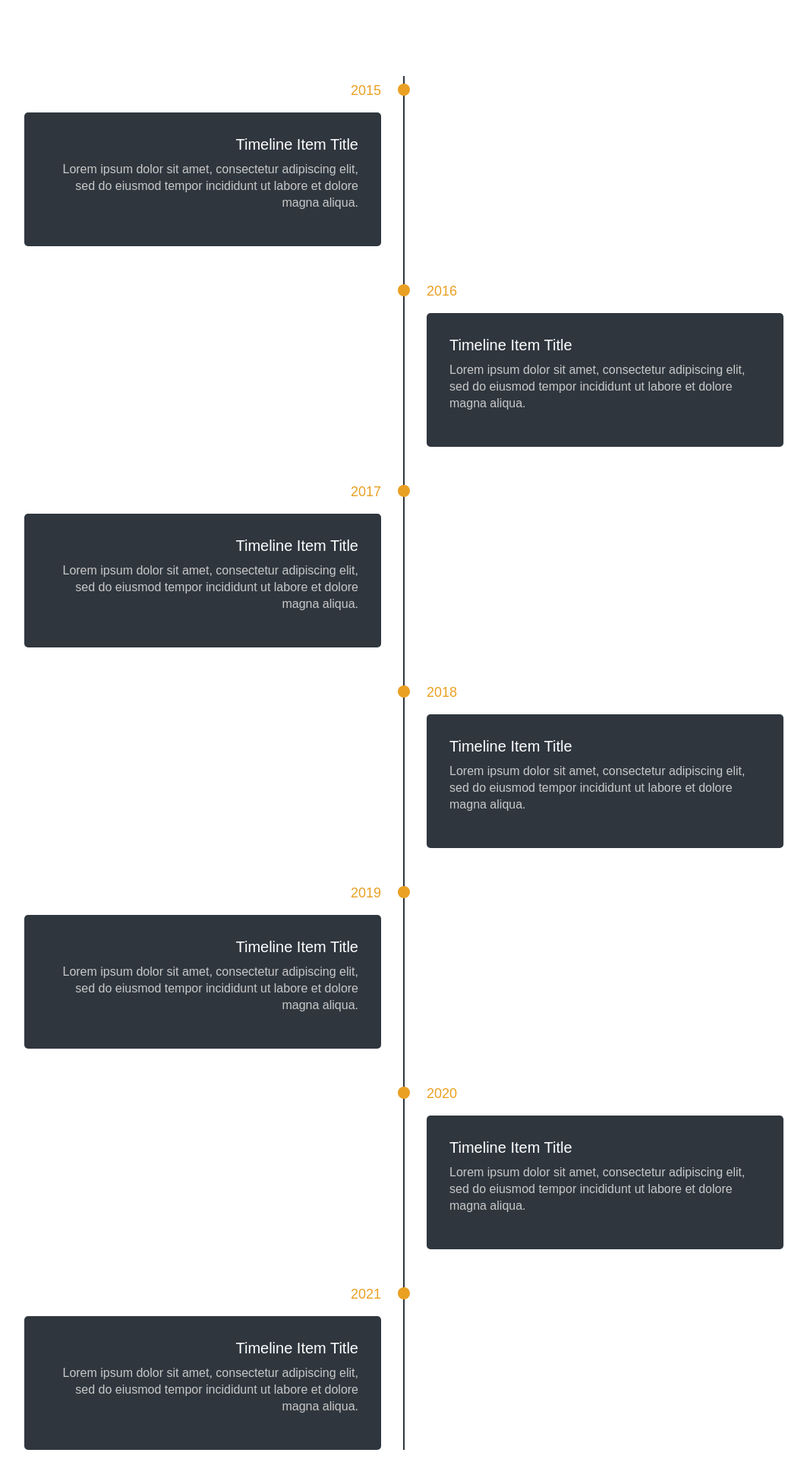
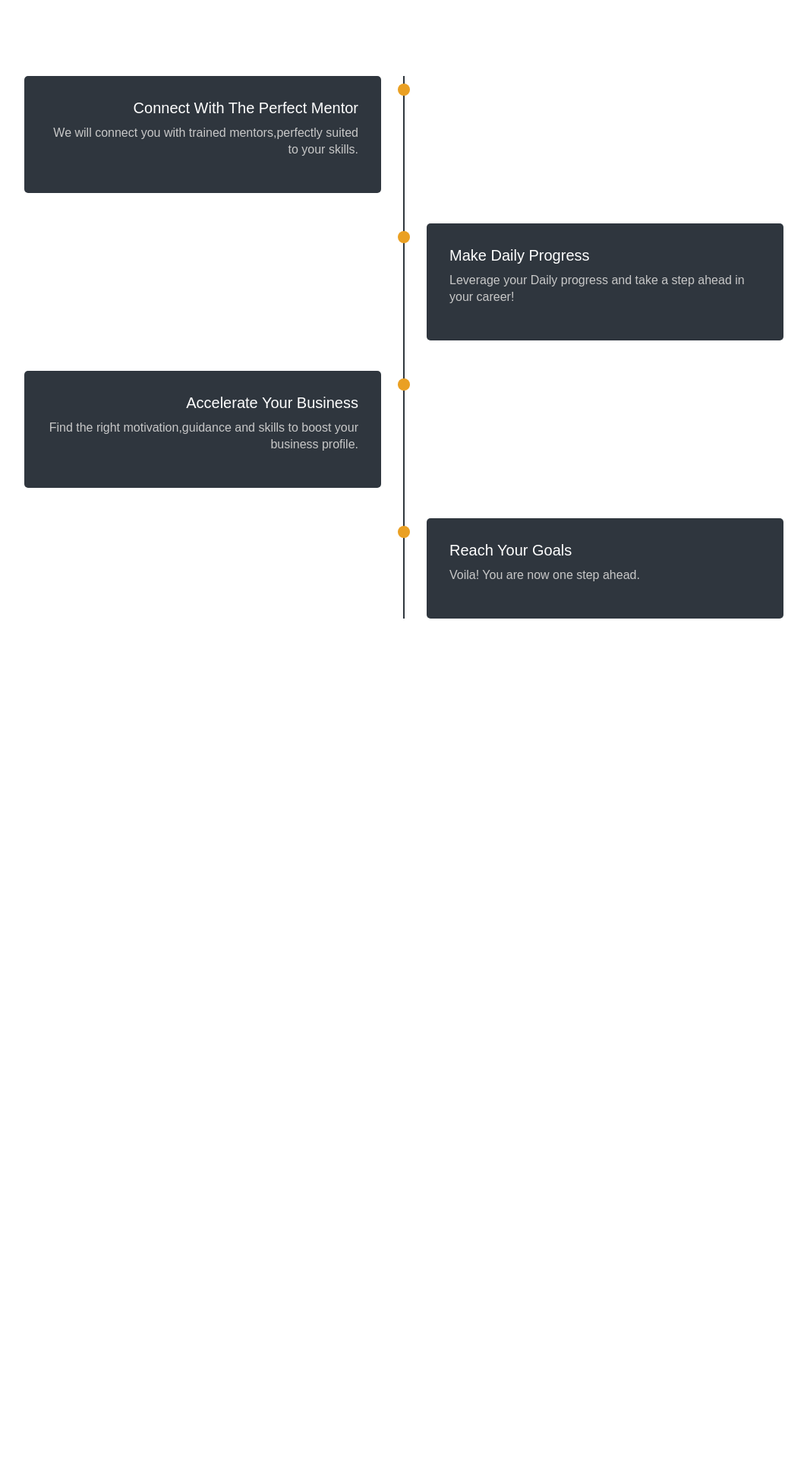
Before and after one commit to santushtisharma10/Elite-hackers, a React (Create React App) app in the folder frontend/: page /timeline in a window 1280 px wide. Shown: the top 1920 px of the page at 76% size, without its empty margins (108-1171 px from the left). After the commit the page ends 914 px from the top, so only its background shows below. Built offline with nearby package versions, Linux system fonts and the light colour scheme.

Commit message:
Update Timeline.js

```diff
--- a/frontend/src/components/Home/Timeline.js
+++ b/frontend/src/components/Home/Timeline.js
@@ -6,62 +6,39 @@ function Timeline() {
     <div>
         <section class="timeline-section">
         <div class="timeline-items">
+
             <div class="timeline-item">
                 <div class="timeline-dot"></div>
-                <div class="timeline-date">2015</div>
-                <div class="timeline-content">
-                    <h3>timeline item title</h3>
-                    <p>Lorem ipsum dolor sit amet, consectetur adipiscing elit, sed do eiusmod tempor incididunt ut labore et dolore magna aliqua. </p>
+                    <div class="timeline-content">
+                    <h3>Connect with the perfect mentor</h3>
+                    <p >We will connect you with trained mentors,perfectly suited to your skills. </p>
                 </div>
             </div>
             <div class="timeline-item">
                 <div class="timeline-dot"></div>
-                <div class="timeline-date">2016</div>
+
                 <div class="timeline-content">
-                    <h3>timeline item title</h3>
-                    <p>Lorem ipsum dolor sit amet, consectetur adipiscing elit, sed do eiusmod tempor incididunt ut labore et dolore magna aliqua. </p>
+                    <h3>Make Daily Progress</h3>
+                    <p>Leverage your Daily progress and take a step ahead in your career! </p>
                 </div>
             </div>
             <div class="timeline-item">
                 <div class="timeline-dot"></div>
-                <div class="timeline-date">2017</div>
+
                 <div class="timeline-content">
-                    <h3>timeline item title</h3>
-                    <p>Lorem ipsum dolor sit amet, consectetur adipiscing elit, sed do eiusmod tempor incididunt ut labore et dolore magna aliqua. </p>
+                    <h3>Accelerate Your business</h3>
+                    <p>Find the right motivation,guidance and skills to boost your business profile.</p>
                 </div>
             </div>
             <div class="timeline-item">
                 <div class="timeline-dot"></div>
-                <div class="timeline-date">2018</div>
+
                 <div class="timeline-content">
-                    <h3>timeline item title</h3>
-                    <p>Lorem ipsum dolor sit amet, consectetur adipiscing elit, sed do eiusmod tempor incididunt ut labore et dolore magna aliqua. </p>
+                    <h3>Reach Your Goals</h3>
+                    <p>Voila! You are now one step ahead. </p>
                 </div>
             </div>
-            <div class="timeline-item">
-                <div class="timeline-dot"></div>
-                <div class="timeline-date">2019</div>
-                <div class="timeline-content">
-                    <h3>timeline item title</h3>
-                    <p>Lorem ipsum dolor sit amet, consectetur adipiscing elit, sed do eiusmod tempor incididunt ut labore et dolore magna aliqua. </p>
-                </div>
-            </div>
-            <div class="timeline-item">
-                <div class="timeline-dot"></div>
-                <div class="timeline-date">2020</div>
-                <div class="timeline-content">
-                    <h3>timeline item title</h3>
-                    <p>Lorem ipsum dolor sit amet, consectetur adipiscing elit, sed do eiusmod tempor incididunt ut labore et dolore magna aliqua. </p>
-                </div>
-            </div>
-            <div class="timeline-item">
-                <div class="timeline-dot"></div>
-                <div class="timeline-date">2021</div>
-                <div class="timeline-content">
-                    <h3>timeline item title</h3>
-                    <p>Lorem ipsum dolor sit amet, consectetur adipiscing elit, sed do eiusmod tempor incididunt ut labore et dolore magna aliqua. </p>
-                </div>
-            </div>
+
         </div>
         </section>
     </div>
```
